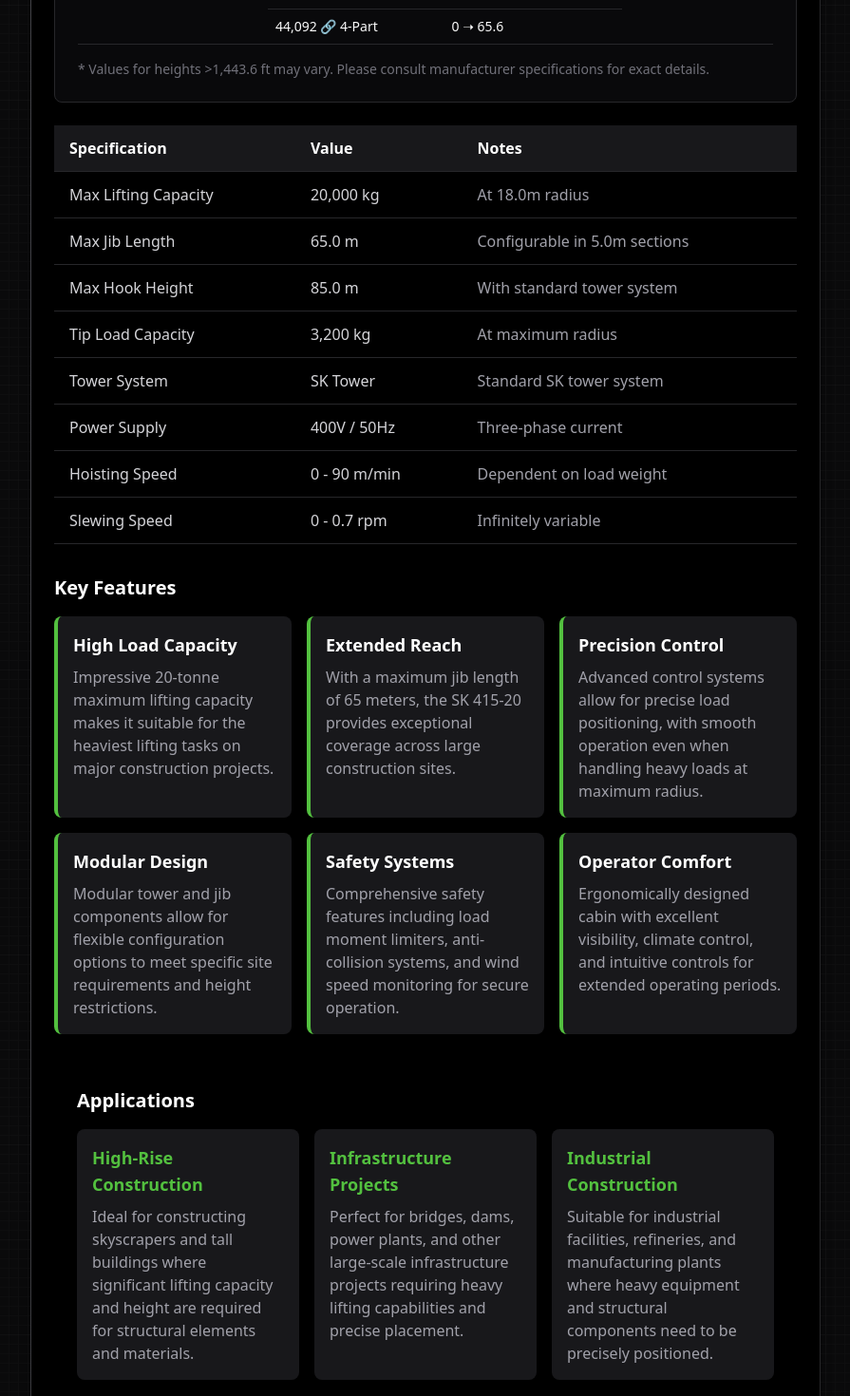
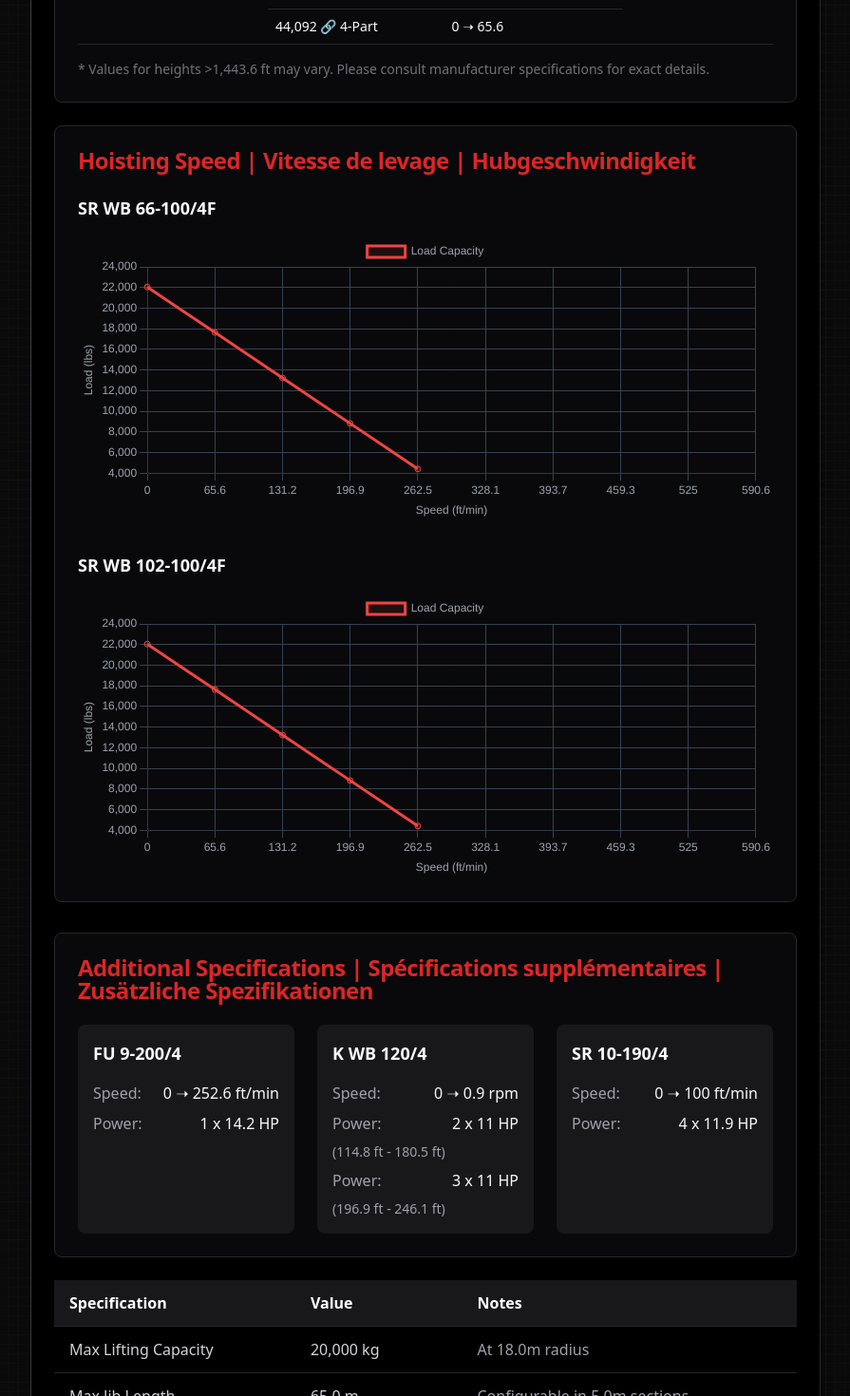
Before and after one commit to ArsCodeAmatoria/lilfoot, a Next.js app: page /tower-crane/terex-sk-415-20 in a window 1280 px wide. Shown: the part 2300-3770 px from the top of the page at 95% size, without its empty margins (336-1231 px from the left). Built offline with nearby package versions, Linux system fonts and the light colour scheme; a web font is replaced by a local one.

Commit message:
Add hoisting speed performance charts and additional specifications to Terex SK 415-20 page

```diff
--- /dev/null
+++ b/app/components/TerexSpeedSpecs.tsx
@@ -0,0 +1,188 @@
+import { Card, CardContent, CardHeader, CardTitle } from '../../components/ui/card';
+import { Line } from 'react-chartjs-2';
+import {
+  Chart as ChartJS,
+  CategoryScale,
+  LinearScale,
+  PointElement,
+  LineElement,
+  Title,
+  Tooltip,
+  Legend,
+} from 'chart.js';
+
+ChartJS.register(
+  CategoryScale,
+  LinearScale,
+  PointElement,
+  LineElement,
+  Title,
+  Tooltip,
+  Legend
+);
+
+const TerexSpeedSpecs = () => {
+  // Chart options
+  const options = {
+    responsive: true,
+    maintainAspectRatio: false,
+    scales: {
+      x: {
+        title: {
+          display: true,
+          text: 'Speed (ft/min)',
+          color: '#9CA3AF',
+        },
+        grid: {
+          color: '#374151',
+        },
+        ticks: {
+          color: '#9CA3AF',
+        },
+      },
+      y: {
+        title: {
+          display: true,
+          text: 'Load (lbs)',
+          color: '#9CA3AF',
+        },
+        grid: {
+          color: '#374151',
+        },
+        ticks: {
+          color: '#9CA3AF',
+        },
+      },
+    },
+    plugins: {
+      legend: {
+        labels: {
+          color: '#9CA3AF',
+        },
+      },
+    },
+  };
+
+  // Data for SR WB 66-100/4F
+  const data66 = {
+    labels: [0, 65.6, 131.2, 196.9, 262.5, 328.1, 393.7, 459.3, 525, 590.6],
+    datasets: [
+      {
+        label: 'Load Capacity',
+        data: [22046, 17637, 13228, 8818, 4409],
+        borderColor: '#EF4444',
+        backgroundColor: 'rgba(239, 68, 68, 0.1)',
+        tension: 0.4,
+      },
+    ],
+  };
+
+  // Data for SR WB 102-100/4F
+  const data102 = {
+    labels: [0, 65.6, 131.2, 196.9, 262.5, 328.1, 393.7, 459.3, 525, 590.6],
+    datasets: [
+      {
+        label: 'Load Capacity',
+        data: [22046, 17637, 13228, 8818, 4409],
+        borderColor: '#EF4444',
+        backgroundColor: 'rgba(239, 68, 68, 0.1)',
+        tension: 0.4,
+      },
+    ],
+  };
+
+  return (
+    <div className="space-y-8">
+      {/* Hoisting Speed Section */}
+      <Card>
+        <CardHeader>
+          <CardTitle className="text-red-600 font-bold">
+            Hoisting Speed | Vitesse de levage | Hubgeschwindigkeit
+          </CardTitle>
+        </CardHeader>
+        <CardContent className="space-y-8">
+          {/* SR WB 66-100/4F Chart */}
+          <div>
+            <h3 className="text-lg font-semibold mb-4">SR WB 66-100/4F</h3>
+            <div className="h-[300px]">
+              <Line options={options} data={data66} />
+            </div>
+          </div>
+
+          {/* SR WB 102-100/4F Chart */}
+          <div>
+            <h3 className="text-lg font-semibold mb-4">SR WB 102-100/4F</h3>
+            <div className="h-[300px]">
+              <Line options={options} data={data102} />
+            </div>
+          </div>
+        </CardContent>
+      </Card>
+
+      {/* Additional Specifications Section */}
+      <Card>
+        <CardHeader>
+          <CardTitle className="text-red-600 font-bold">
+            Additional Specifications | Spécifications supplémentaires | Zusätzliche Spezifikationen
+          </CardTitle>
+        </CardHeader>
+        <CardContent>
+          <div className="grid grid-cols-1 md:grid-cols-3 gap-6">
+            {/* FU 9-200/4 */}
+            <div className="space-y-4 p-4 bg-gray-900 rounded-lg">
+              <h3 className="text-lg font-semibold">FU 9-200/4</h3>
+              <div className="space-y-2">
+                <div className="flex justify-between">
+                  <span className="text-gray-400">Speed:</span>
+                  <span>0 ➝ 252.6 ft/min</span>
+                </div>
+                <div className="flex justify-between">
+                  <span className="text-gray-400">Power:</span>
+                  <span>1 x 14.2 HP</span>
+                </div>
+              </div>
+            </div>
+
+            {/* K WB 120/4 */}
+            <div className="space-y-4 p-4 bg-gray-900 rounded-lg">
+              <h3 className="text-lg font-semibold">K WB 120/4</h3>
+              <div className="space-y-2">
+                <div className="flex justify-between">
+                  <span className="text-gray-400">Speed:</span>
+                  <span>0 ➝ 0.9 rpm</span>
+                </div>
+                <div className="flex justify-between">
+                  <span className="text-gray-400">Power:</span>
+                  <span>2 x 11 HP</span>
+                </div>
+                <p className="text-sm text-gray-400">(114.8 ft - 180.5 ft)</p>
+                <div className="flex justify-between">
+                  <span className="text-gray-400">Power:</span>
+                  <span>3 x 11 HP</span>
+                </div>
+                <p className="text-sm text-gray-400">(196.9 ft - 246.1 ft)</p>
+              </div>
+            </div>
+
+            {/* SR 10-190/4 */}
+            <div className="space-y-4 p-4 bg-gray-900 rounded-lg">
+              <h3 className="text-lg font-semibold">SR 10-190/4</h3>
+              <div className="space-y-2">
+                <div className="flex justify-between">
+                  <span className="text-gray-400">Speed:</span>
+                  <span>0 ➝ 100 ft/min</span>
+                </div>
+                <div className="flex justify-between">
+                  <span className="text-gray-400">Power:</span>
+                  <span>4 x 11.9 HP</span>
+                </div>
+              </div>
+            </div>
+          </div>
+        </CardContent>
+      </Card>
+    </div>
+  );
+};
+
+export default TerexSpeedSpecs;
--- a/app/tower-crane/terex-sk-415-20/page.tsx
+++ b/app/tower-crane/terex-sk-415-20/page.tsx
@@ -21,6 +21,7 @@ import CraneLoadDiagram147Wrapper from '../../components/CraneLoadDiagram147Wrap
 import CraneLoadDiagram131Wrapper from '../../components/CraneLoadDiagram131Wrapper';
 import CraneLoadDiagram114Wrapper from '../../components/CraneLoadDiagram114Wrapper';
 import TerexHoistingSpecs from '../../components/TerexHoistingSpecs';
+import TerexSpeedSpecs from '../../components/TerexSpeedSpecs';
 
 export const metadata = {
   title: 'Terex SK 415-20 Specifications | Tower Cranes | lilfoot',
@@ -128,6 +129,9 @@ export default function TerexSK41520Page() {
 
         {/* Hoisting and Power Supply Specifications */}
         <TerexHoistingSpecs />
+
+        {/* Hoisting Speed and Additional Specifications */}
+        <TerexSpeedSpecs />
 
         {/* Technical Specifications Table */}
         <div className="overflow-x-auto">
```
